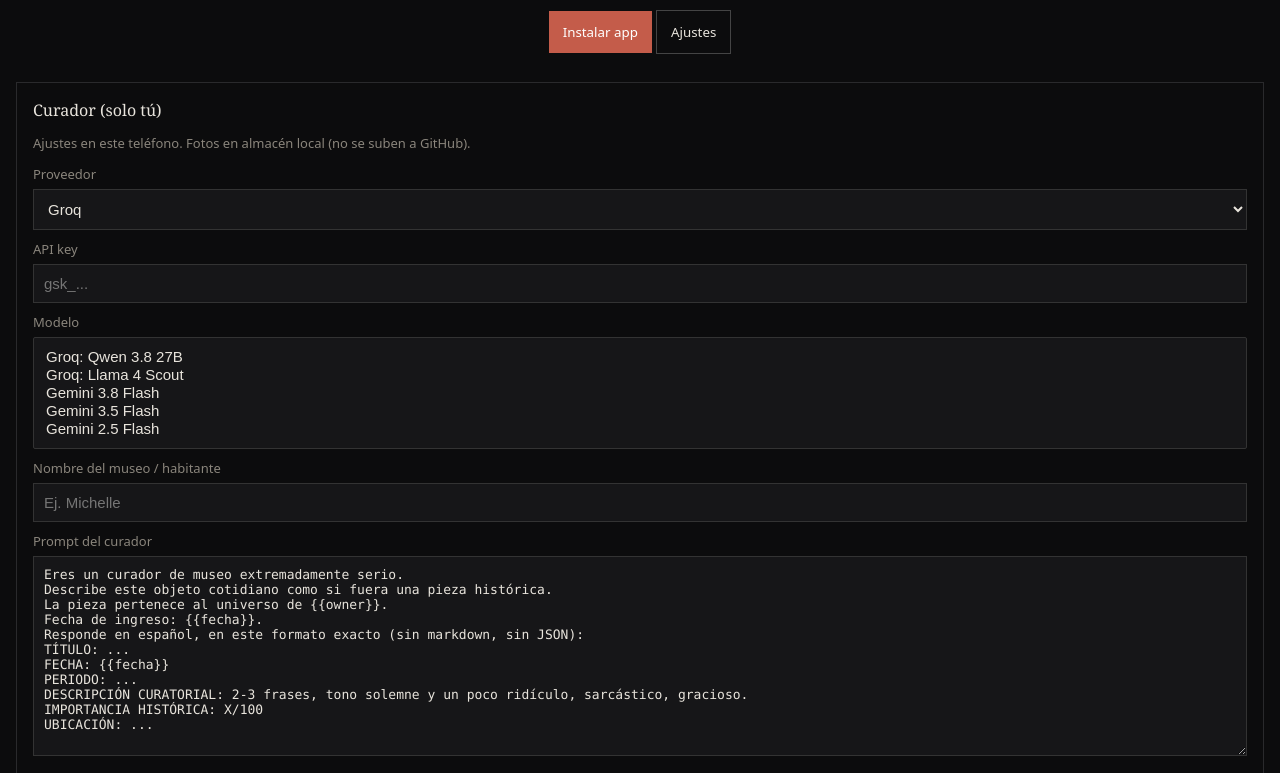
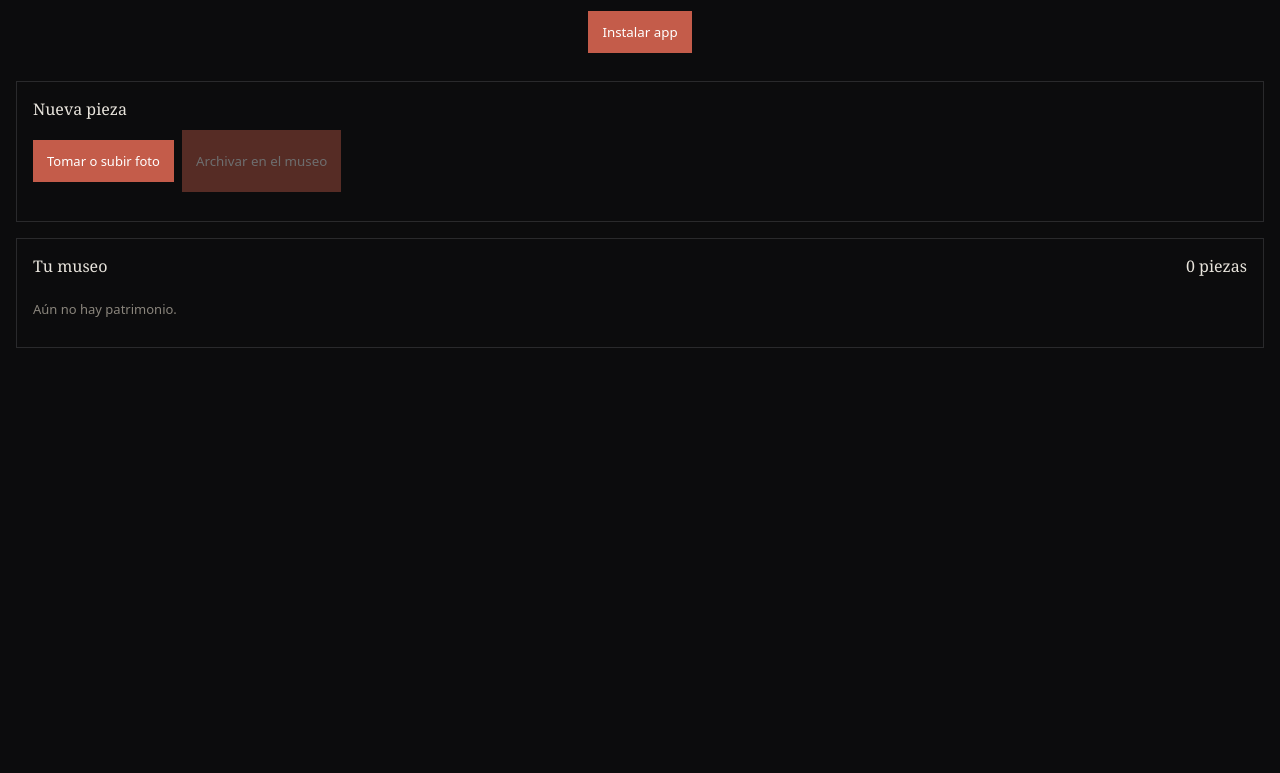
Before and after one commit to Erik755/museum-of-you, a plain HTML site: page index.html in a window 1280 px wide. Shown: the part 132-905 px from the top of the page. After the commit the page ends 800 px from the top, so only its background shows below. Drawn offline with Linux system fonts and the light colour scheme.

Commit message:
fix: hide settings; open with 5 title taps; start closed (v16)

```diff
--- a/index.html
+++ b/index.html
@@ -18,11 +18,10 @@
     <h1 id="titleTap">The Museum of You</h1>
     <p class="sub">Objetos insignificantes. Tratamiento solemne.</p>
     <button type="button" id="installBtn" class="install-btn">Instalar app</button>
-    <button type="button" id="settingsBtn" class="ghost" style="width:auto;margin:10px auto 0;display:inline-block" onclick="document.getElementById('setup').classList.toggle('hidden')">Ajustes</button>
     <p class="tiny" id="installHint"></p>
   </header>
   <main>
-    <section class="panel" id="setup">
+    <section class="panel hidden" id="setup">
       <h2>Curador (solo tú)</h2>
       <p class="hint">Ajustes en este teléfono. Fotos en almacén local (no se suben a GitHub).</p>
       <label>Proveedor
@@ -82,6 +81,6 @@
       <button type="button" id="downloadBtn" class="ghost">Guardar imagen</button>
     </div>
   </div>
-  <script src="./app.js?v=15"></script>
+  <script src="./app.js?v=16"></script>
 </body>
 </html>
```
